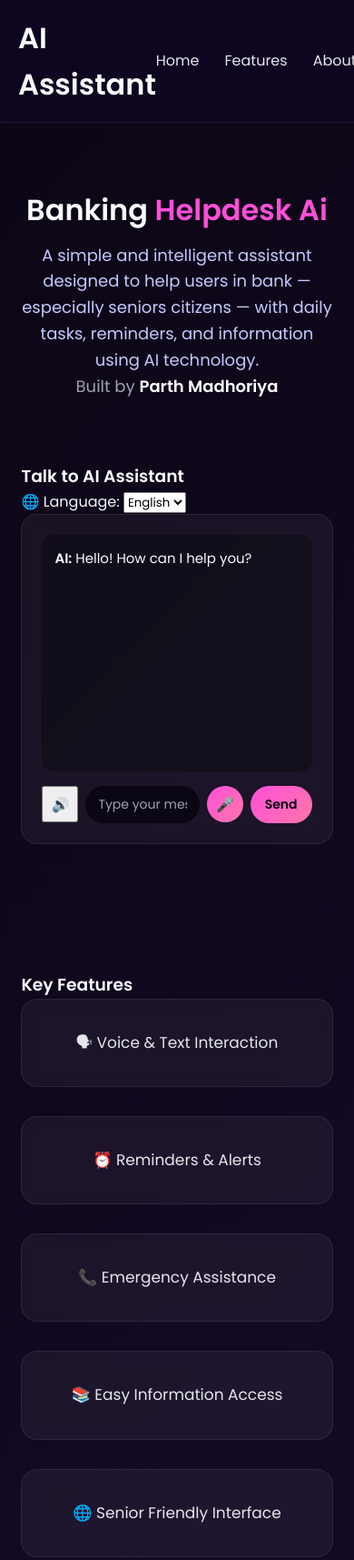
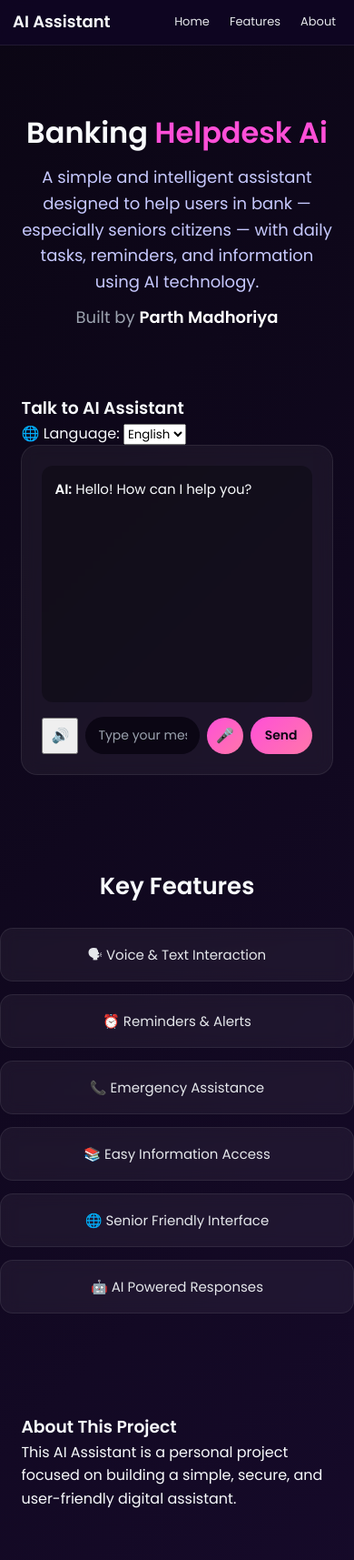
Before and after one commit to parthm21/banking-helpdesk-ai2121, a plain HTML site: page frontend/index.html in a window 390 px wide. Shown: the top 1715 px of the page at 91% size. Drawn offline with Linux system fonts and the light colour scheme.

Commit message:
cache bust

```diff
--- a/frontend/mobile.css
+++ b/frontend/mobile.css
@@ -1,94 +1,133 @@
 /* =====================
-   MOBILE FIX – BUILT BY + TOOLTIP
+   MOBILE FINAL FIX (ALL-IN-ONE)
 ===================== */
 @media (max-width: 768px) {
 
-  /* Built by text – center & readable */
+  /* ===== HEADER (LEFT TITLE + RIGHT NAV) ===== */
+  header {
+    flex-direction: row;
+    justify-content: space-between;
+    align-items: center;
+    padding: 10px 14px;
+  }
+
+  header h1 {
+    font-size: 18px;
+    text-align: left;
+    margin: 0;
+    white-space: nowrap;
+  }
+
+  nav {
+    display: flex;
+    gap: 10px;
+    flex-wrap: nowrap;
+  }
+
+  nav a {
+    font-size: 13px;
+    padding: 4px 6px;
+    white-space: nowrap;
+  }
+
+  /* ===== HERO BUILT BY (CENTER, THODA UPAR) ===== */
   .built-by {
-    margin-top: -70px;        /* thoda upar */
-    font-size: 18px;         /* mobile friendly */
+    margin-top: -60px;          /* 🔥 upar */
+    font-size: 18px;
     text-align: center;
     color: #9ca3af;
   }
 
-  /* Name link */
   .portfolio-link {
     position: relative;
-    display: inline-block;
     font-weight: 600;
     color: #ffffff;
+    text-decoration: none;
   }
 
-  /* Tooltip – EXACT name ke neeche */
+  /* Hover / tap text */
   .portfolio-link .hover-text {
     position: absolute;
-    top: 100%;               /* bilkul neeche */
+    top: 100%;
     left: 50%;
     transform: translateX(-50%);
     margin-top: 2px;
 
-    background: rgba(0, 0, 0, 0.9);
+    background: rgba(0,0,0,0.9);
     color: #ffffff;
-    font-size: 10px;
-    padding: 3px 7px;
+    font-size: 11px;
+    padding: 4px 8px;
     border-radius: 6px;
     white-space: nowrap;
 
     opacity: 0;
     visibility: hidden;
     transition: opacity 0.15s ease;
-    z-index: 99999;
+    z-index: 9999;
   }
 
-  /* Show on tap / hover */
   .portfolio-link:hover .hover-text,
   .portfolio-link:active .hover-text {
     opacity: 1;
     visibility: visible;
   }
-}
-/* =====================
-   MOBILE CHAT INPUT FIX (FINAL)
-===================== */
-@media (max-width: 768px) {
 
-  /* Chat input wrapper */
+  /* ===== CHAT INPUT OVERFLOW FIX ===== */
   .chat-input {
     width: 100%;
     display: flex;
     align-items: center;
     gap: 8px;
-    padding: 0;
-    box-sizing: border-box;
   }
 
-  /* Text input */
   .chat-input input {
     flex: 1;
-    min-width: 0;            /* 🔥 MOST IMPORTANT (overflow fix) */
+    min-width: 0;              /* 🔥 MOST IMPORTANT */
     padding: 10px 14px;
     font-size: 14px;
   }
 
-  /* Mic button */
   #micBtn,
   .voice-toggle {
     width: 40px;
     height: 40px;
-    flex-shrink: 0;          /* 🔥 button squeeze nahi hoga */
+    flex-shrink: 0;
     font-size: 16px;
   }
 
-  /* Send button */
   #sendBtn {
     padding: 10px 16px;
     font-size: 14px;
-    flex-shrink: 0;          /* 🔥 bahar nahi jayega */
+    flex-shrink: 0;
     white-space: nowrap;
   }
 
-  /* Extra safety */
   .chat-box {
     overflow-x: hidden;
   }
+
+  /* ===== KEY FEATURES (CLEAN & COMPACT) ===== */
+  #features {
+    margin-top: -8px;
+    padding: 40px 0;
+  }
+
+  #features h3 {
+    font-size: 26px;
+    margin-bottom: 24px;
+    text-align: center;
+  }
+
+  .features {
+    display: grid;
+    grid-template-columns: 1fr;
+    gap: 14px;
+  }
+
+  .features .card {
+    padding: 18px 14px;
+    font-size: 15px;
+    line-height: 1.4;
+    border-radius: 14px;
+  }
 }
```
